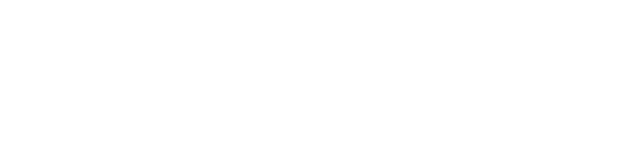
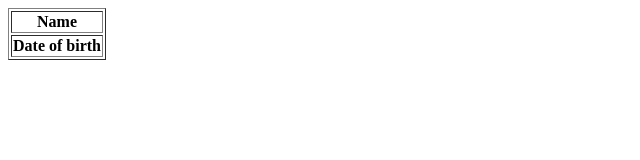
Before and after one commit to misyhaha/Lab_2, a plain HTML site: page index.html in a window 1280 px wide. Shown: the whole page, without its empty margins (0-640 px from the left). Drawn offline with Linux system fonts and the light colour scheme.

Commit message:
add table

```diff
--- a/index.html
+++ b/index.html
@@ -3,4 +3,14 @@
     <head>
         <title>Lab 2 Assignment</title>
     </head>
+    <body>
+        <table border="1">
+            <tr>
+                <th>Name</th>
+            </tr>
+            <tr>
+                <th>Date of birth</th>
+            </tr>
+        </table>
+    </body>
 </html>
```
